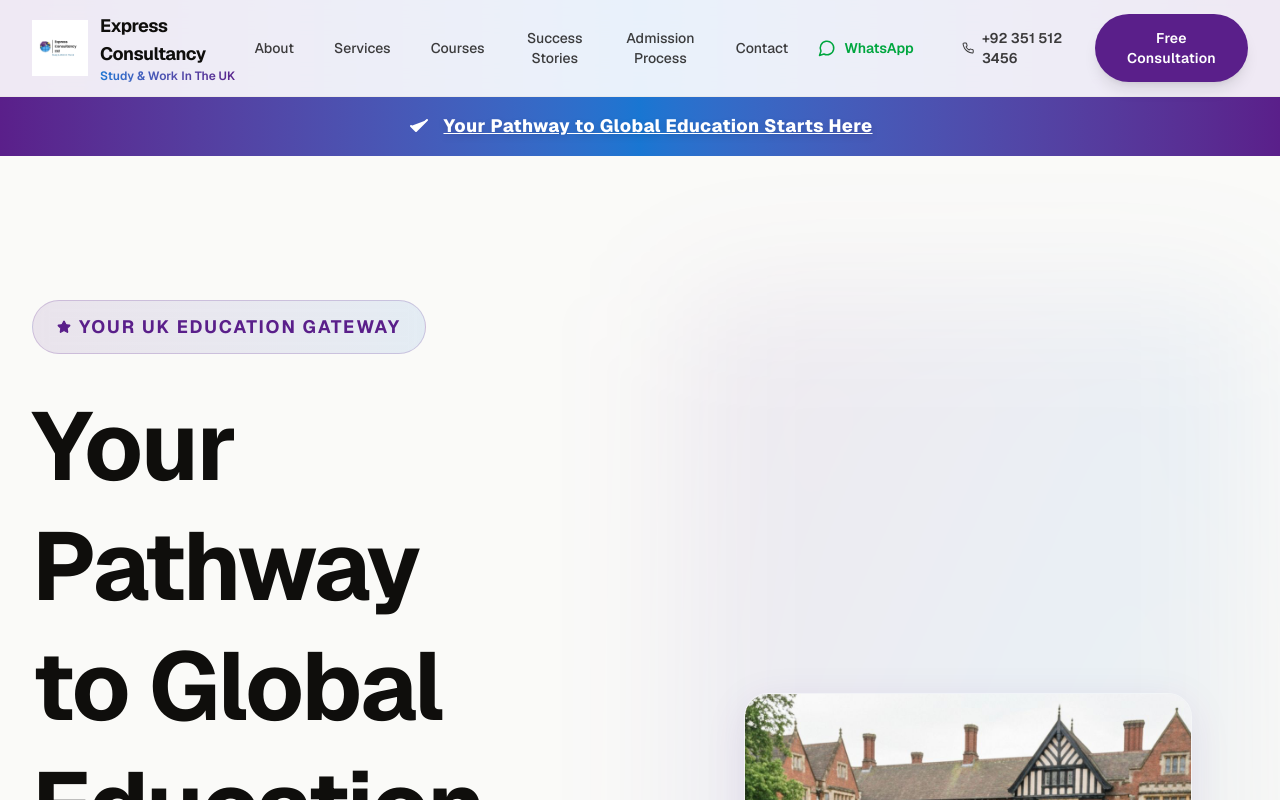
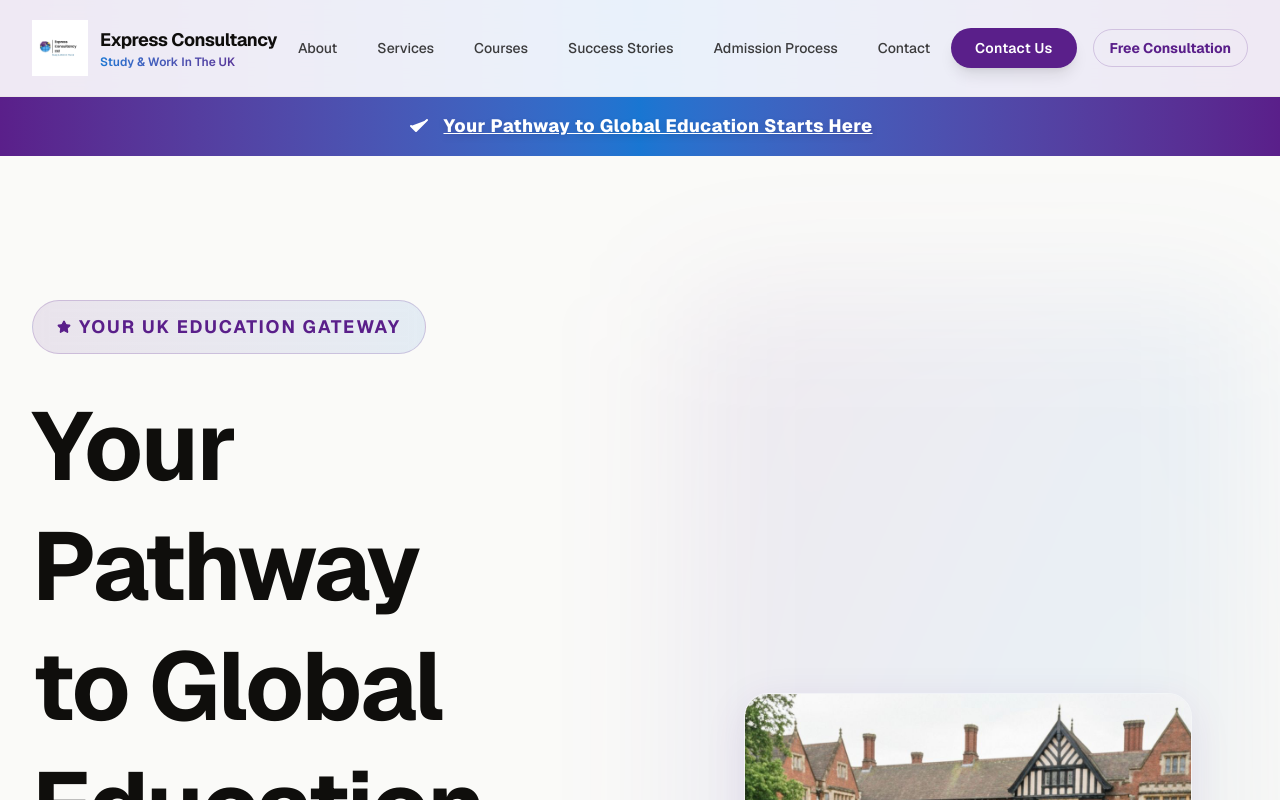
Before and after one commit to Hassaan-js/v0-education-consultancy-website, a Next.js app: page / in a window 1280 px wide. Shown: the top 800 px of the page. Built offline with nearby package versions, Linux system fonts and the light colour scheme.

Commit message:
Update header: remove WhatsApp/phone, add Contact Us button, and adjust button hierarchy

```diff
--- a/components/navigation.tsx
+++ b/components/navigation.tsx
@@ -2,7 +2,7 @@
 
 import { useState, useEffect } from "react"
 import Link from "next/link"
-import { Menu, X, Phone, MessageCircle } from "lucide-react"
+import { Menu, X } from "lucide-react"
 import Image from "next/image"
 import ConsultationModal from "./consultation-modal"
 
@@ -81,28 +81,15 @@ export default function Navigation() {
             </div>
 
             <div className="hidden md:flex items-center gap-3 lg:gap-4">
-              <a
-                href="https://wa.me/923515123456?text=Hi! I'd like to learn more about UK education consultancy services."
-                target="_blank"
-                rel="noopener noreferrer"
-                className="flex items-center gap-2 text-green-600 hover:text-green-700 transition-colors text-sm font-semibold group px-4 py-2.5 rounded-full hover:bg-green-50"
+              <button
+                onClick={() => scrollToSection("#contact")}
+                className="button-primary shadow-lg text-sm font-semibold px-6 py-2.5"
               >
-                <MessageCircle
-                  size={18}
-                  className="group-hover:scale-125 transition-transform duration-300 text-green-600"
-                />
-                <span>WhatsApp</span>
-              </a>
-              <a
-                href="tel:+923515123456"
-                className="flex items-center gap-2 text-foreground/80 hover:text-primary transition-colors text-sm font-semibold group px-4 py-2.5 rounded-full hover:bg-primary/5"
-              >
-                <Phone size={18} className="group-hover:scale-125 transition-transform duration-300" />
-                <span className="hidden lg:inline">+92 351 512 3456</span>
-              </a>
+                Contact Us
+              </button>
               <button
                 onClick={() => setShowConsultationModal(true)}
-                className="button-primary shadow-lg text-sm font-semibold"
+                className="text-primary hover:text-primary/80 transition-colors text-sm font-bold px-4 py-2 rounded-full hover:bg-primary/5 border border-primary/20"
               >
                 Free Consultation
               </button>
@@ -127,15 +114,16 @@ export default function Navigation() {
                 ))}
               </div>
               <div className="px-4 py-4 space-y-3 border-t border-border/40 mt-4">
-                <a
-                  href="https://wa.me/923515123456?text=Hi! I'd like to learn more about UK education consultancy services."
-                  target="_blank"
-                  rel="noopener noreferrer"
-                  className="button-secondary w-full text-center block"
+                <button
+                  onClick={() => scrollToSection("#contact")}
+                  className="button-primary w-full text-center block"
                 >
-                  WhatsApp Us
-                </a>
-                <button onClick={() => setShowConsultationModal(true)} className="button-primary w-full">
+                  Contact Us
+                </button>
+                <button
+                  onClick={() => setShowConsultationModal(true)}
+                  className="w-full text-center py-3 px-4 text-primary font-bold text-sm rounded-full border border-primary/20 hover:bg-primary/5 transition-all"
+                >
                   Free Consultation
                 </button>
               </div>
```
